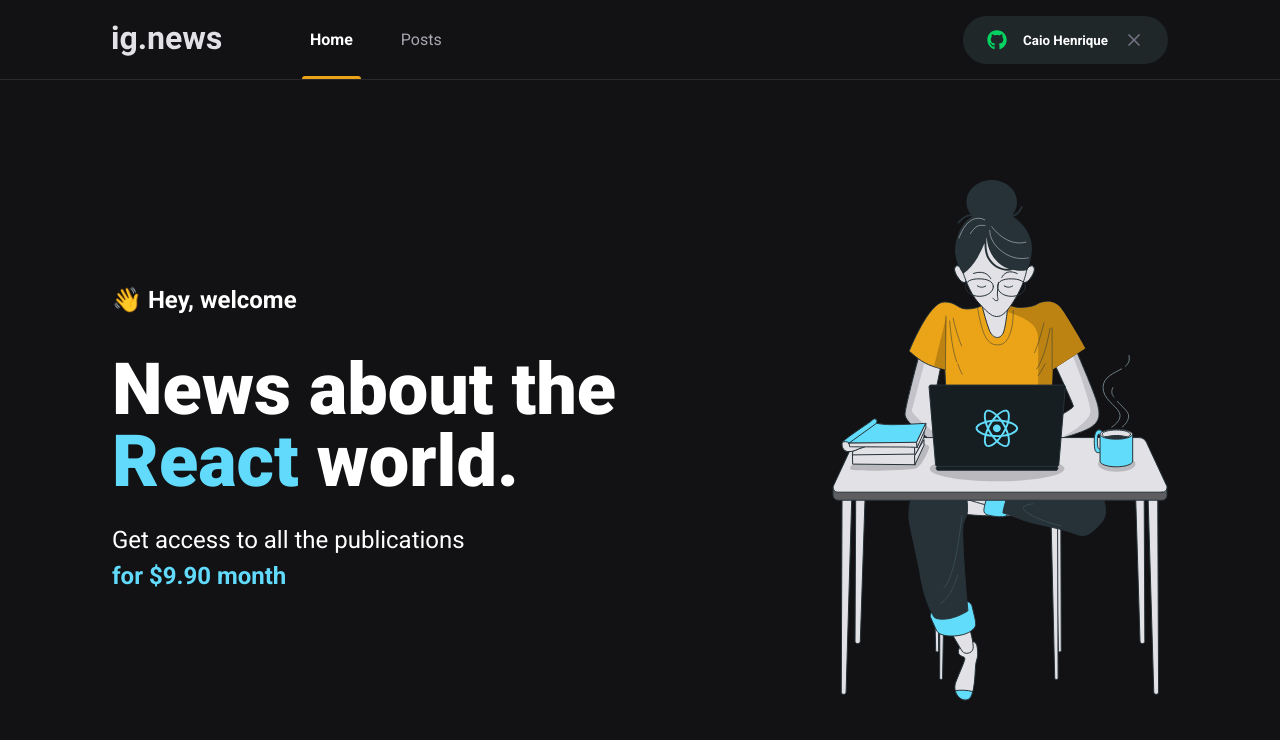
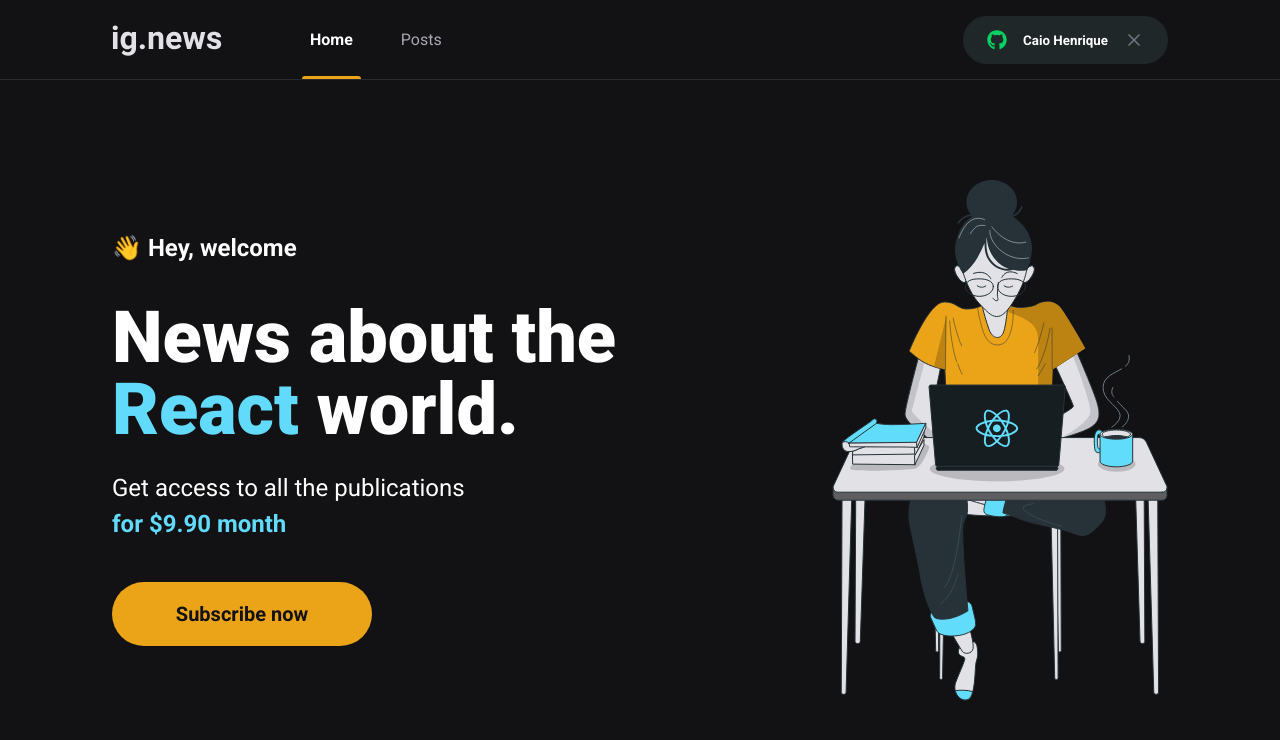
Before and after one commit to caiohenrique-developer/ig.news, a Next.js app: page / in a window 1280 px wide. Shown: the top 740 px of the page. Built offline with nearby package versions, Linux system fonts and the light colour scheme.

Commit message:
:sparkles: [ FEAT ]: Create SubscribeButton component

```diff
--- /dev/null
+++ b/src/components/SubscribeButton/index.tsx
@@ -0,0 +1,9 @@
+import styles from './styles.module.scss'
+
+export function SubscribeButton() {
+    return (
+        <button type="button" className={styles.subscribeButton}>
+            Subscribe now
+        </button>
+    )
+}
--- /dev/null
+++ b/src/components/SubscribeButton/styles.module.scss
@@ -0,0 +1,20 @@
+.subscribeButton {
+  width: 260px;
+  height: 4rem;
+  border: 0;
+  border-radius: 2rem;
+  background: var(--yellow500);
+  color: var(--gray900);
+  font-size: 1.25rem;
+  font-weight: bold;
+
+  display: flex;
+  align-items: center;
+  justify-content: center;
+
+  transition: filter 0.2s;
+
+  &:hover {
+    filter: brightness(0.8);
+  }
+}
--- a/src/pages/home.module.scss
+++ b/src/pages/home.module.scss
@@ -38,4 +38,8 @@
       font-weight: bold;
     }
   }
+
+  button {
+    margin-top: 2.5rem;
+  }
 }
--- a/src/pages/index.tsx
+++ b/src/pages/index.tsx
@@ -1,4 +1,5 @@
 import Head from 'next/head';
+import { SubscribeButton } from '../components/SubscribeButton';
 
 import styles from './home.module.scss';
 
@@ -17,6 +18,8 @@ export default function Home() {
             Get access to all the publications <br />
             <span>for $9.90 month</span>
           </p>
+
+          <SubscribeButton />
         </section>
 
         <img src="/images/avatar.svg" alt="Girl coding" />
```
